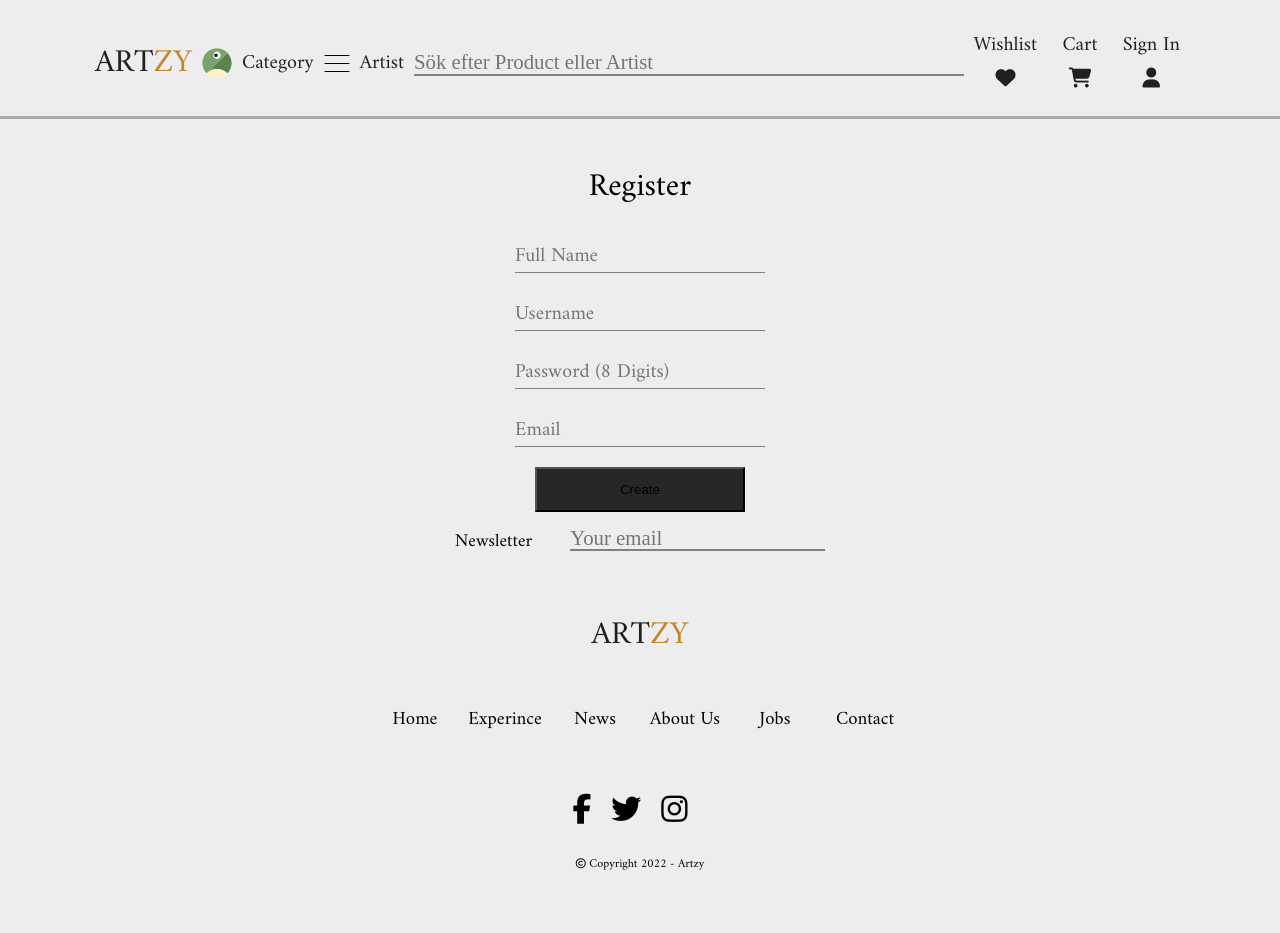
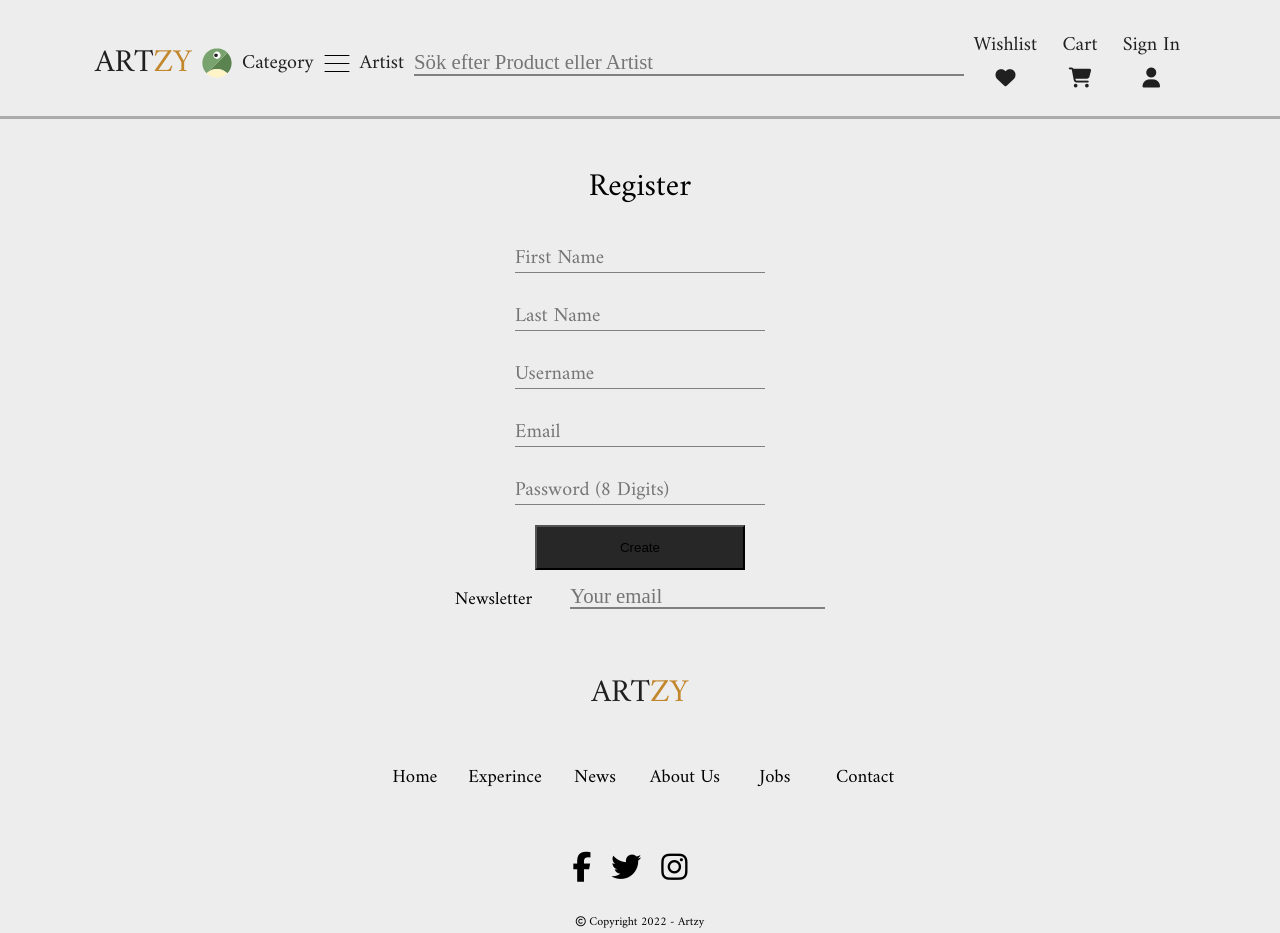
Before and after one commit to rawisha/rawisha.github.io, a React (Create React App) app: page /signup in a window 1280 px wide. Before the commit the page ends 875 px from the top, so only its background shows below. Built offline with nearby package versions, Linux system fonts and the light colour scheme.

Commit message:
auth user and signup
Register auth users and register them in database with same UID

```diff
--- a/src/firebase-config.js
+++ b/src/firebase-config.js
@@ -1,7 +1,8 @@
 
 import { initializeApp } from "firebase/app";
 import { getAnalytics } from "firebase/analytics";
-import { getFirestore } from "@firebase/firestore";
+import { getFirestore } from "firebase/firestore";
+import { getAuth , createUserWithEmailAndPassword} from "firebase/auth";
 
 const firebaseConfig = {
   apiKey: "AIzaSyDADvlLhOibfEVyk7TRSl-LuWfxDv4KIio",
@@ -16,5 +17,11 @@ const firebaseConfig = {
 // Initialize Firebase
 const app = initializeApp(firebaseConfig);
 const analytics = getAnalytics(app);
+export const auth = getAuth();
 
-export const db = getFirestore();
+//Signup/create user function Firebase
+export function signup(email,password){
+    return createUserWithEmailAndPassword(auth,email, password);
+}
+
+export const db = getFirestore(app);
--- a/src/pages/Signup.js
+++ b/src/pages/Signup.js
@@ -3,20 +3,51 @@ import Navbar from '../Components/Navbar'
 import "../styles/Signup.css"
 import Footer from '../Components/Footer'
 
+import { signup, db } from '../firebase-config'
+import { useRef,useState } from 'react'
+import { doc , setDoc} from 'firebase/firestore'
+
 export default function Signup() {
+
+  const [loading, setLoading] = useState(false);
+
+  const emailRef = useRef();
+  const passwordRef = useRef();
+  const firstNameRef = useRef();
+  const lastNameRef = useRef();
+  const userNameRef = useRef();
+
+  async function handleSignup(){
+    setLoading(true);
+    try{
+      await signup(emailRef.current.value, passwordRef.current.value).then (cred =>{
+        setDoc(doc(db, "users", cred.user.uid), {
+          firstName : firstNameRef.current.value,
+          lastName : lastNameRef.current.value,
+          userName : userNameRef.current.value,
+          eMail : emailRef.current.value
+        })
+      })
+    } catch (error){
+      console.log(error);
+    }
+    setLoading(false);
+  }
+
   return (
     <div>
       <Navbar />
 
       <div className="signupForm">
         <h1>Register</h1>
-        <input placeholder="Full Name"></input>
-        <input placeholder="Username"></input>
-        <input placeholder="Password (8 Digits)"></input>
-        <input placeholder="Email"></input>
-        <button>Create</button>
+        <input type= "text" ref ={firstNameRef} placeholder="First Name"></input>
+        <input type= "text" ref ={lastNameRef} placeholder="Last Name"></input>
+        <input type= "text" ref ={userNameRef} placeholder="Username"></input>
+        <input type = "email" ref = { emailRef }placeholder="Email" required></input>
+        <input type = "password" ref= { passwordRef } placeholder="Password (8 Digits)" minlength="8" required></input>
+        <button disabled = {loading} onClick={handleSignup}>Create</button>
+        </div>
 
-        </div>
         <Footer />
     </div>
   )
--- a/src/styles/Signup.css
+++ b/src/styles/Signup.css
@@ -21,6 +21,8 @@ margin-top: 40px;
   height: 30px;
   margin-top: 28px;
   font-family: 'Amiri', 'Serif';
+
+  font-size: 1.3em;
 
 }
 
```
